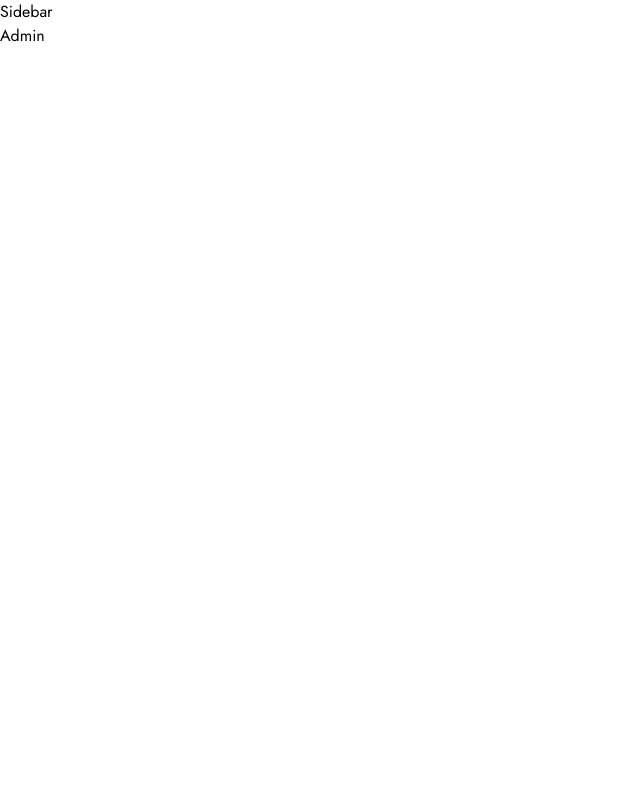
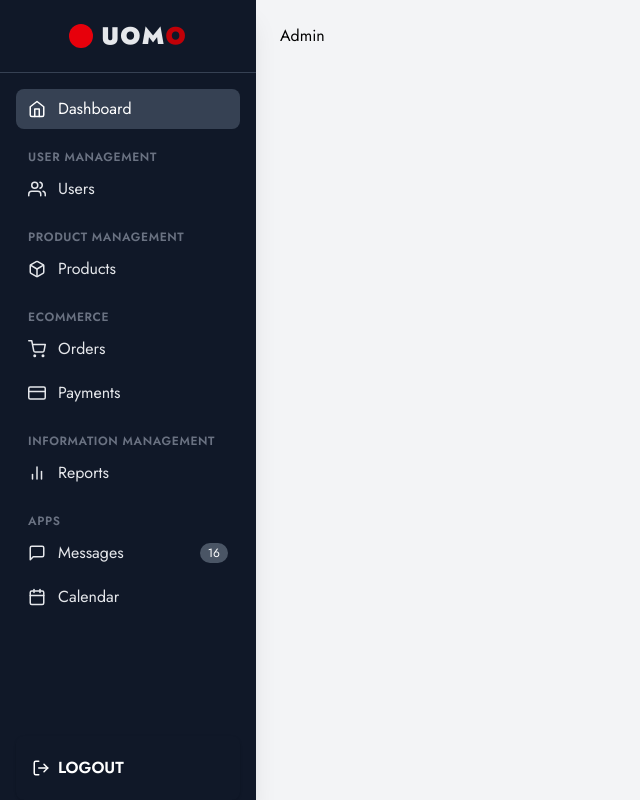
Before and after one commit to Pervaz11/UomoClothingApp-FinalProject, a React (Vite) app in the folder client/: page /admin in a window 1280 px wide. Shown: the whole page, without its empty margins (0-640 px from the left). Built offline with nearby package versions, Linux system fonts and the light colour scheme.

Commit message:
feat(sidebar): add responsive and styled logout button with hover animation

```diff
--- a/client/src/layout/admin/Layout.tsx
+++ b/client/src/layout/admin/Layout.tsx
@@ -1,14 +1,15 @@
 import { Outlet } from "react-router-dom";
-import { Sidebar } from "./Sidebar";
+import AdminSidebar from "./Sidebar";
 
-
-const Layout = () => {
+const AdminLayout = () => {
     return (
-        <div>
-            <Sidebar />
-            <Outlet />
+        <div className="flex min-h-screen">
+            <AdminSidebar />
+            <main className="flex-1 bg-gray-100 p-6">
+                <Outlet />
+            </main>
         </div>
     );
 };
 
-export default Layout;
+export default AdminLayout;
--- a/client/src/layout/admin/Sidebar.tsx
+++ b/client/src/layout/admin/Sidebar.tsx
@@ -1,5 +1,129 @@
-export const Sidebar = () => {
+import { useState, useEffect } from "react";
+import { Link, NavLink } from "react-router-dom";
+import { motion } from "framer-motion";
+import {
+    FiHome,
+    FiUsers,
+    FiBox,
+    FiShoppingCart,
+    FiCreditCard,
+    FiBarChart2,
+    FiMessageSquare,
+    FiCalendar,
+    FiMenu,
+    FiX,
+    FiLogOut,
+} from "react-icons/fi";
+
+const navItems = [
+    { section: null, label: "Dashboard", to: "/admin", icon: <FiHome /> },
+    { section: "User Management" },
+    { label: "Users", to: "/admin/users", icon: <FiUsers /> },
+    { section: "Product Management" },
+    { label: "Products", to: "/admin/products", icon: <FiBox /> },
+    { section: "Ecommerce" },
+    { label: "Orders", to: "/admin/orders", icon: <FiShoppingCart /> },
+    { label: "Payments", to: "/admin/payments", icon: <FiCreditCard /> },
+    { section: "Information Management" },
+    { label: "Reports", to: "/admin/reports", icon: <FiBarChart2 /> },
+    { section: "Apps" },
+    { label: "Messages", to: "/admin/messages", icon: <FiMessageSquare />, badge: 16 },
+    { label: "Calendar", to: "/admin/calendar", icon: <FiCalendar /> },
+];
+
+const AdminSidebar = () => {
+    const [isOpen, setIsOpen] = useState(false);
+    const [isDesktop, setIsDesktop] = useState(window.innerWidth >= 768);
+
+    useEffect(() => {
+        const handleResize = () => setIsDesktop(window.innerWidth >= 768);
+        window.addEventListener("resize", handleResize);
+        return () => window.removeEventListener("resize", handleResize);
+    }, []);
+
     return (
-        <div>Sidebar</div>
-    )
-}
+        <>
+            {!isDesktop && (
+                <button
+                    className="fixed top-5 left-5 z-50 bg-gray-800 text-white p-3 rounded-full shadow-lg hover:bg-red-700 transition"
+                    onClick={() => setIsOpen(!isOpen)}
+                >
+                    {isOpen ? <FiX size={24} /> : <FiMenu size={24} />}
+                </button>
+            )}
+
+            {!isDesktop && isOpen && (
+                <div
+                    className="fixed inset-0 bg-opacity-50 z-30"
+                    onClick={() => setIsOpen(false)}
+                />
+            )}
+
+            <motion.aside
+                initial={{ x: -300, opacity: 0 }}
+                animate={{
+                    x: isDesktop || isOpen ? 0 : -300,
+                    opacity: isDesktop || isOpen ? 1 : 0,
+                }}
+                transition={{ type: "spring", stiffness: 80, damping: 20 }}
+                className="fixed md:static w-64 bg-gray-900 text-gray-200 flex flex-col shadow-xl min-h-screen z-40"
+            >
+                {/* Logo */}
+                <div className="uppercase text-3xl py-5 flex justify-center border-b border-gray-700">
+                    <NavLink to="/">
+                        <div className="flex hover:scale-105 duration-300 items-center gap-2">
+                            <div className="h-6 w-6 rounded-full bg-red-600" />
+                            <h2 className="text-2xl font-black tracking-wider">UOM<span className="text-red-700">O</span></h2>
+                        </div>
+                    </NavLink>
+                </div>
+
+                {/* Navigation */}
+                <nav className="flex-1 p-4 overflow-y-auto">
+                    <ul className="flex flex-col gap-1">
+                        {navItems.map((item, i) =>
+                            item.section ? (
+                                <li
+                                    key={i}
+                                    className="px-3 pt-4 text-xs font-semibold uppercase tracking-wider text-gray-500"
+                                >
+                                    {item.section}
+                                </li>
+                            ) : (
+                                <li key={i}>
+                                    <NavLink
+                                        to={item.to || "#"}
+                                        className={({ isActive }) =>
+                                            `flex items-center gap-3 px-3 py-2 rounded-lg transition-colors ${isActive
+                                                ? "bg-gray-700 text-white"
+                                                : "hover:bg-gray-800 hover:text-white"
+                                            }`
+                                        }
+                                        onClick={() => !isDesktop && setIsOpen(false)}
+                                    >
+                                        <span className="text-lg">{item.icon}</span>
+                                        <span className="flex-1">{item.label}</span>
+                                        {item.badge && (
+                                            <span className="ml-auto text-xs bg-gray-600 text-white px-2 py-0.5 rounded-full">
+                                                {item.badge}
+                                            </span>
+                                        )}
+                                    </NavLink>
+                                </li>
+                            )
+                        )}
+                    </ul>
+                </nav>
+                <Link
+                    to="/"
+                    className="flex items-center gap-2 px-4 py-5 mt-4 mx-4 text-white rounded-lg shadow  hover:scale-105 transition transform duration-300"
+                >
+                    <FiLogOut size={18} />
+                    <span className="uppercase font-semibold">Logout</span>
+                </Link>
+            </motion.aside>
+        </>
+    );
+};
+
+export default AdminSidebar;
```
